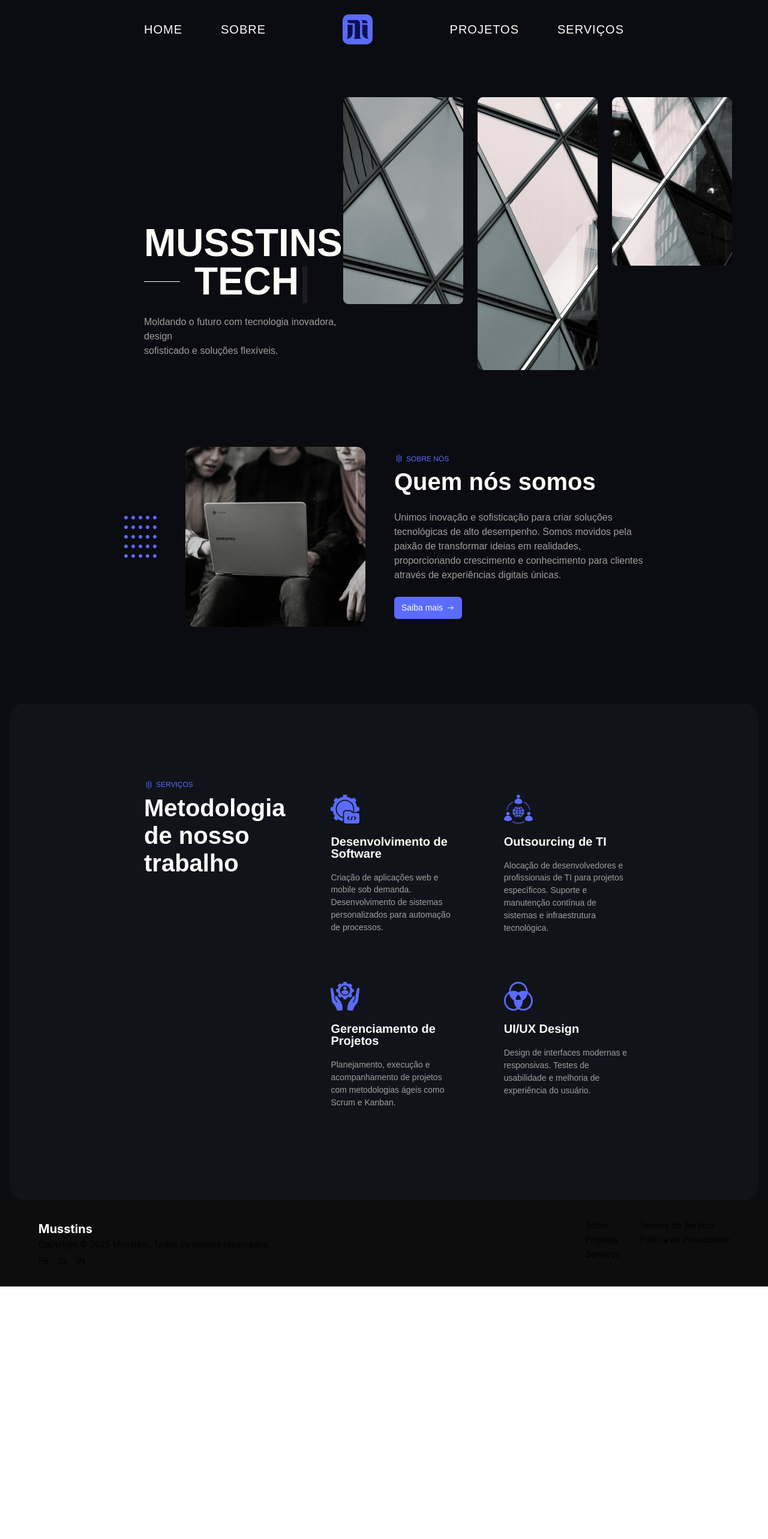
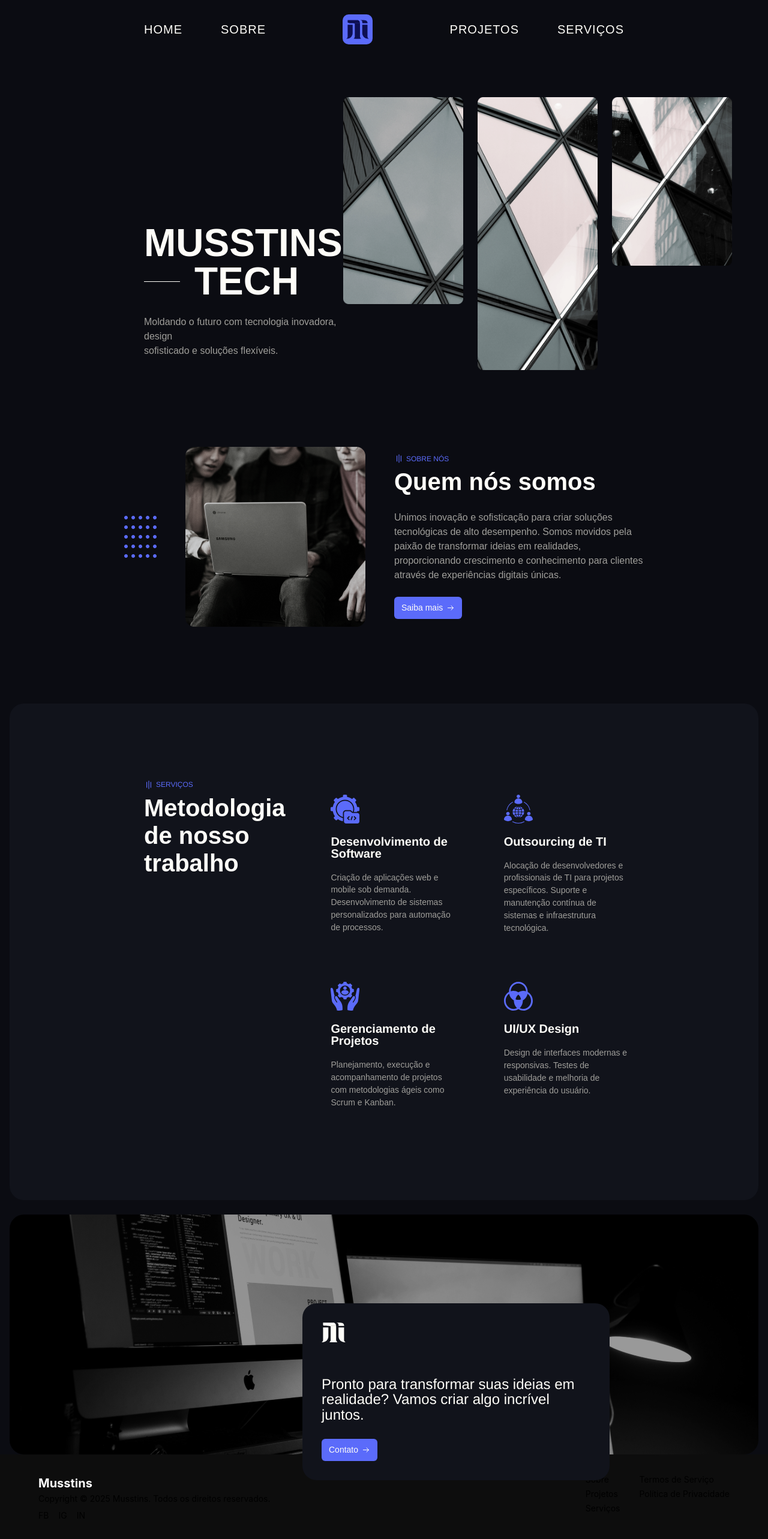
Before and after one commit to enzomv1999/musstins, a React (Create React App) app: page / in a window 1280 px wide. Shown: the top 2566 px of the page at 60% size. Before the commit the page ends 2145 px from the top, so only its background shows below. Built offline with nearby package versions, Linux system fonts and the light colour scheme.

Commit message:
feat: add Contato section

```diff
--- a/src/components/Contato.jsx
+++ b/src/components/Contato.jsx
@@ -1,21 +1,37 @@
 import React from "react";
+import Button from "./ui/Button";
+import background from "../images/contactBackground.png";
+import logo from "../images/contactLogo.svg";
 
 function Contato() {
-    <section className="bg-[#0D0D0D] text-white px-8 py-16">
-    <div className="max-w-4xl mx-auto rounded-lg bg-[#161616] p-8 flex flex-col md:flex-row items-start md:items-center justify-between">
-        <div className="mb-4 md:mb-0">
-            <h3 className="text-xl font-semibold mb-2">
-                Pronto para transformar suas ideias em realidade?
+  return (
+    <section className="relative mx-4 mt-6 rounded-3xl">
+      <div
+        className="absolute inset-0 rounded-3xl bg-cover bg-no-repeat bg-center opacity-100"
+        style={{
+          backgroundImage: `url(${background})`,
+        }}
+      ></div>
+
+      <div className="relative flex items-center justify-end right-56 top-24 text-beigeLight min-h-[400px] px-6">
+        <div className="flex flex-col gap-10 rounded-3xl bg-backgroundServices p-8 max-w-lg text-left">
+          <div className="mb-4">
+            <span className="text-2xl font-bold">
+              <img src={logo} alt="Logo" />
+            </span>
+          </div>
+
+          <div className="flex flex-col gap-7">
+            <h3 className="text-titlesLg font-serif">
+              Pronto para transformar suas ideias em realidade? Vamos criar algo
+              incrível <br /> juntos.
             </h3>
-            <p className="text-gray-300">
-                Vamos criar algo incrível juntos.
-            </p>
+            <Button text="Contato"></Button>
+          </div>
         </div>
-        <button className="bg-blue-600 hover:bg-blue-700 transition px-4 py-2 rounded">
-            Contato →
-        </button>
-    </div>
-</section>
+      </div>
+    </section>
+  );
 }
 
-export default Contato
+export default Contato;
--- a/tailwind.config.js
+++ b/tailwind.config.js
@@ -30,6 +30,13 @@ module.exports = {
           {
             lineHeight: "2.9rem",
             fontWeight: "700",
+          },
+        ],
+        titlesLg: [
+          "1.5rem",
+          {
+            lineHeight: "1.6rem",
+            fontWeight: "500",
           },
         ],
         titlesMd: [
```
Also changed, not shown: src/images/contactBackground.png (added), src/images/contactLogo.svg (added).
